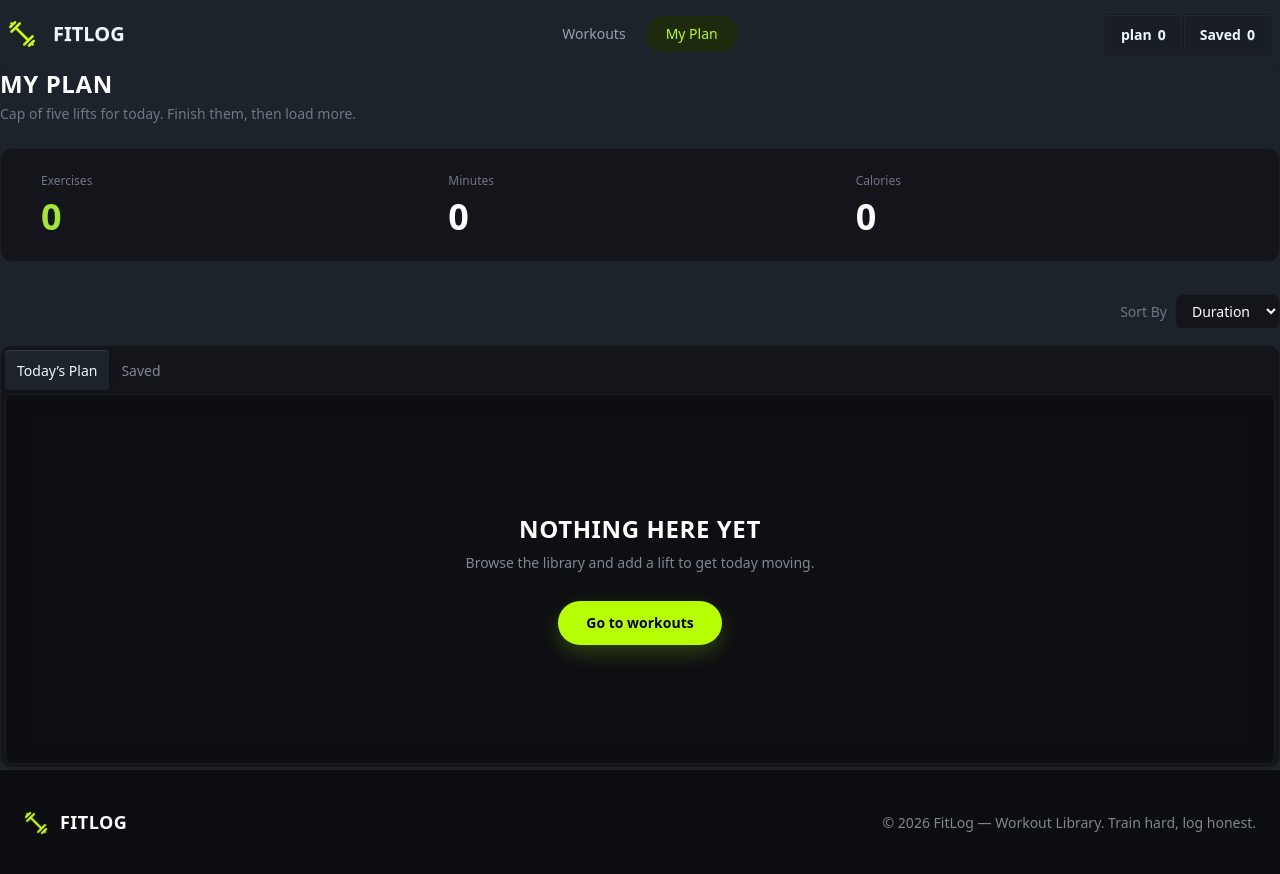
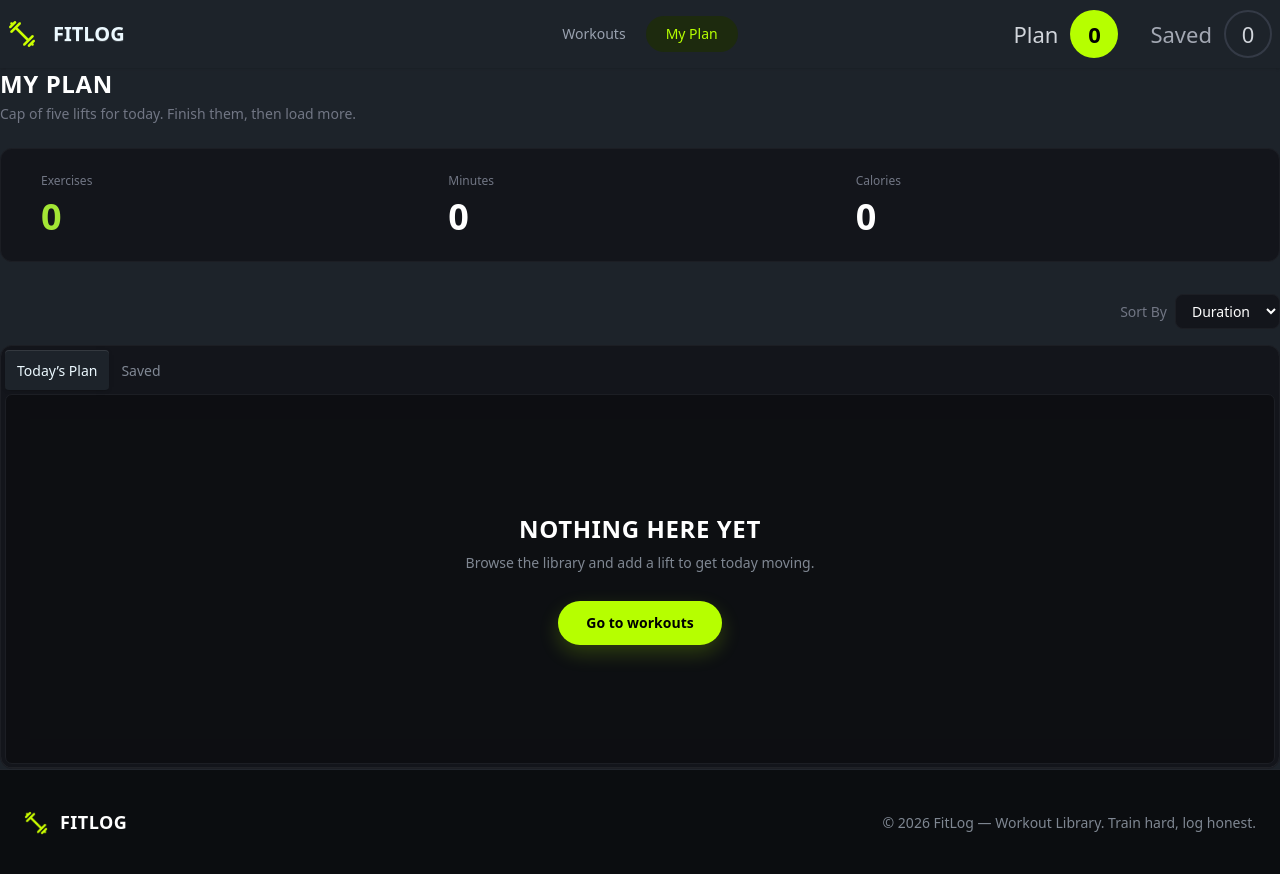
Before and after one commit to mojemmeldev/b14-fit-log-ass-06, a Next.js app: page /myplan in a window 1280 px wide. Built offline with nearby package versions, Linux system fonts and the light colour scheme.

Commit message:
navbar plan and saved buttons added tailwind

```diff
--- a/src/app/components/shared/Nav/NavButton.tsx
+++ b/src/app/components/shared/Nav/NavButton.tsx
@@ -6,20 +6,37 @@ import React, { useContext } from 'react';
 
 
 const NavButton = () => {
-     const { libraryPlan, librarySaved } = useContext(LibraryContext);
+    const { libraryPlan, librarySaved } = useContext(LibraryContext);
 
 
 
     return (
-        <div>
-            <Link href="/workouts" className="btn">
-            <button>plan </button>
-            <h2>{libraryPlan.length}</h2>
+        <div className="flex items-center gap-8">
+
+
+            <Link
+                href="/myplan"
+                className="flex items-center gap-3 text-[22px] text-[#D1D5DB]">
+                <span>Plan</span>
+
+                <span className="flex h-12 w-12 items-center justify-center rounded-full bg-[#B6FF00] text-[22px] font-bold text-black">
+                    {libraryPlan.length}
+                </span>
             </Link>
-        <Link href="/workouts" className="btn">
-            <button>Saved </button>
-            <h2>{librarySaved.length}</h2>
+
+
+
+
+            <Link
+                href="/myplan"
+                className="flex items-center gap-3 text-[22px] text-[#A3A8B3]">
+                <span>Saved</span>
+
+                <span className="flex h-12 w-12 items-center justify-center rounded-full border-2 border-[#343A46] text-[22px] text-[#D1D5DB]">
+                    {librarySaved.length}
+                </span>
             </Link>
+
         </div>
     );
 };
```
